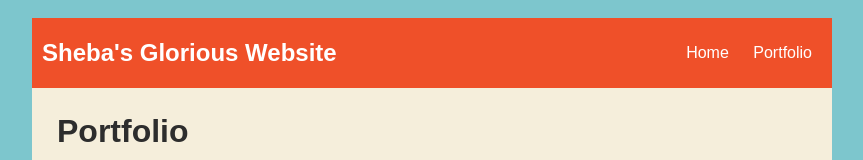
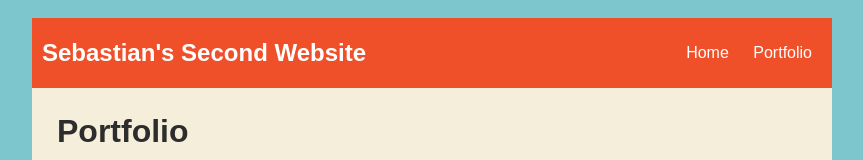
Before and after one commit to sebastianhove/sebastianhove.github.io, a plain HTML site: page portfolio.html in a window 1280 px wide. Shown: the top 160 px of the page, without its empty margins (208-1071 px from the left). Drawn offline with nearby package versions, Linux system fonts and the light colour scheme; no server answers.

Commit message:
add portfolio.html file

```diff
--- a/portfolio.html
+++ b/portfolio.html
@@ -83,7 +83,7 @@
     <body>
           <div id="all-contents">
         <nav>
-            <header>Sheba's Glorious Website</header>
+            <header>Sebastian's Second Website</header>
             <ul>
                 <li><a href="index.html">Home</a>
                 </li>
```
